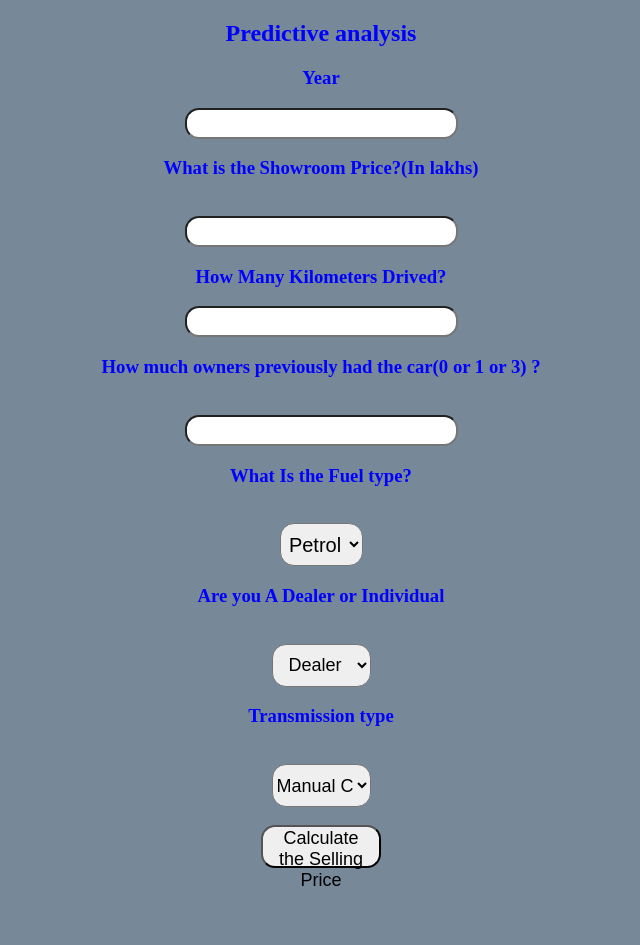
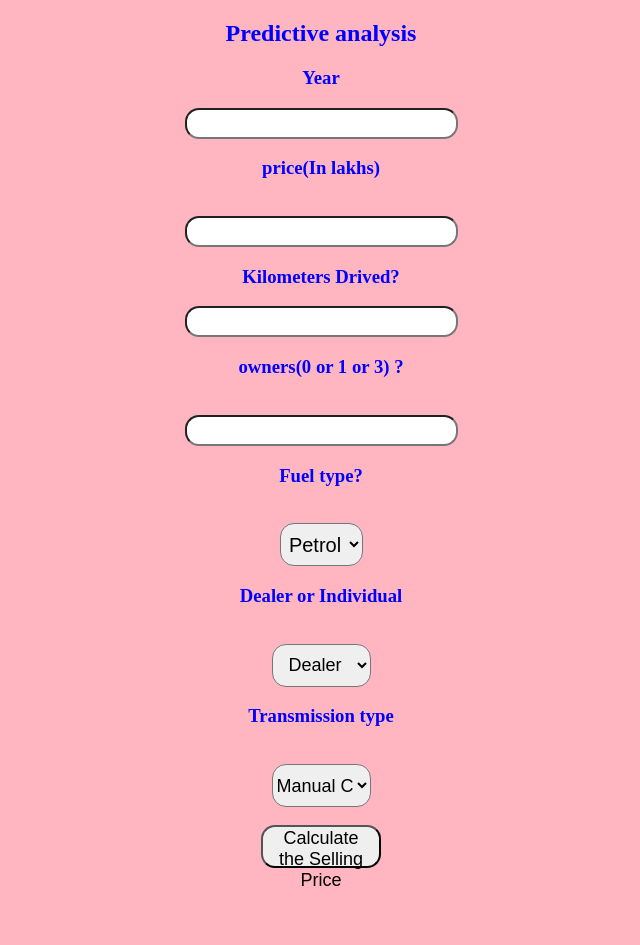
Before and after one commit to Thanmaia/chinnu, a Flask app: page / in a window 1280 px wide. Shown: the whole page, without its empty margins (319-959 px from the left). Run offline with Flask 2, Linux system fonts and the light colour scheme; parts of the project's set-up code (start-up, migrations or seed data) failed here and were passed over.

Commit message:
Update index.html

```diff
--- a/templates/index.html
+++ b/templates/index.html
@@ -14,15 +14,15 @@
             <h2>Predictive analysis</h2>
             <h3>Year</h3>
             <input id="first" name="Year" type="number ">
-            <h3>What is the Showroom Price?(In lakhs)</h3><br><input id="second" name="Present_Price" required="required">
-            <h3>How Many Kilometers Drived?</h3><input id="third" name="Kms_Driven" required="required">
-            <h3>How much owners previously had the car(0 or 1 or 3) ?</h3><br><input id="fourth" name="Owner" required="required">
-            <h3>What Is the Fuel type?</h3><br><select name="Fuel_Type_Petrol" id="fuel" required="required">
+            <h3>price(In lakhs)</h3><br><input id="second" name="Present_Price" required="required">
+            <h3>Kilometers Drived?</h3><input id="third" name="Kms_Driven" required="required">
+            <h3>owners(0 or 1 or 3) ?</h3><br><input id="fourth" name="Owner" required="required">
+            <h3>Fuel type?</h3><br><select name="Fuel_Type_Petrol" id="fuel" required="required">
                 <option value="Petrol">Petrol</option>
                 <option value="Diesel">Diesel</option>
                 <option value="CNG">CNG</option>
             </select>
-            <h3>Are you A Dealer or Individual</h3><br><select name="Seller_Type_Individual" id="resea" required="required">
+            <h3>Dealer or Individual</h3><br><select name="Seller_Type_Individual" id="resea" required="required">
                 <option value="Dealer">Dealer</option>
                 <option value="Individual">Individual</option>
             </select>
@@ -48,7 +48,7 @@
 
     <style>
         body {
-            background-color: lightslategray;
+            background-color: lightpink;
             text-align: center;
             padding: 0px;
         }
```
